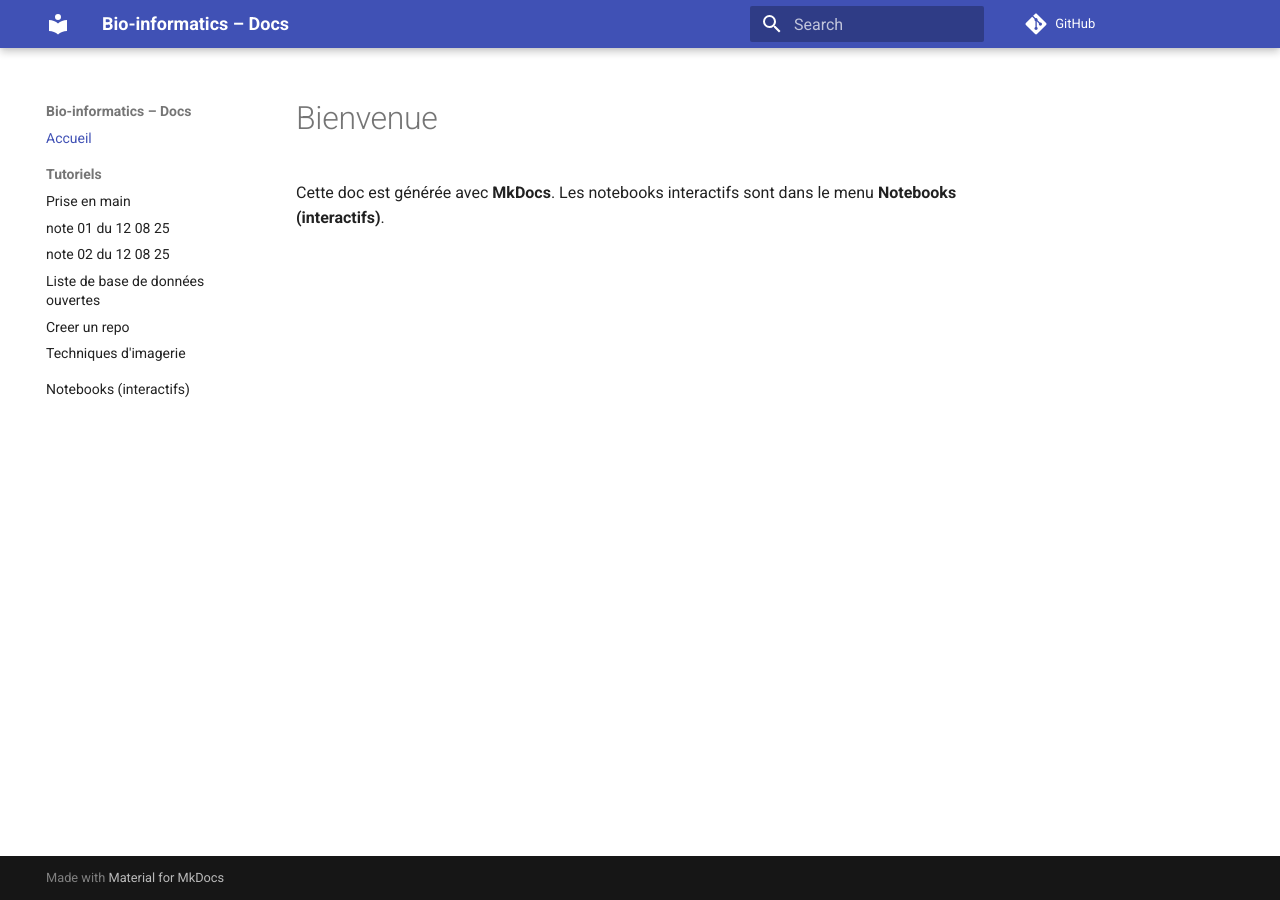
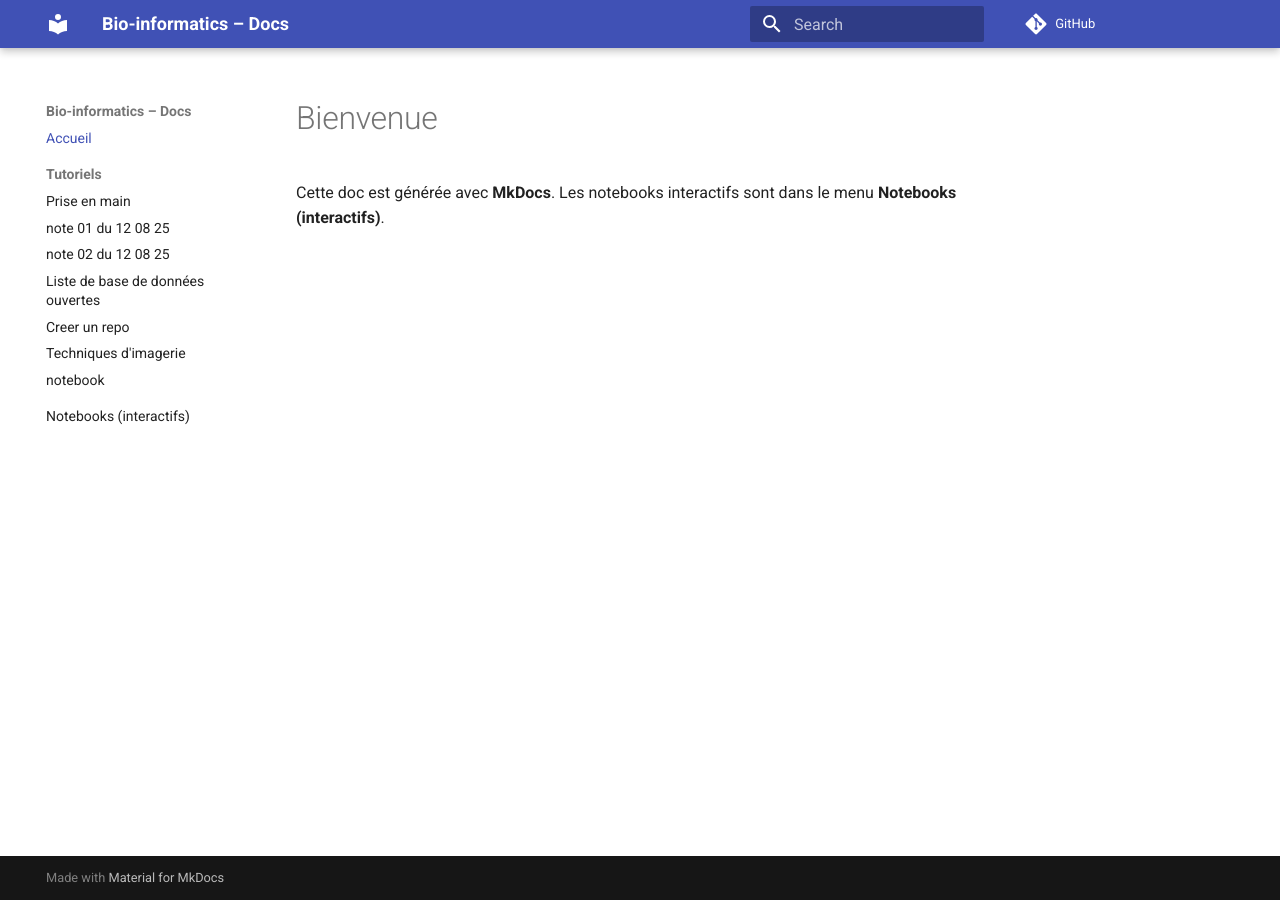
Before and after one commit to maximedieudonne/BioInformatic_Notebooks, an MkDocs documentation site: the page built from docs/index.md, in a window 1280 px wide. Built offline with MkDocs 1.6.1 and Material for MkDocs 9.7.7, drawn with Linux system fonts in a browser that asks for light colours; comment, search, counter and statistics services are not loaded.

Commit message:
test local build push

```diff
--- a/mkdocs.yml
+++ b/mkdocs.yml
@@ -18,4 +18,5 @@ nav:
       - Liste de base de données ouvertes : tutos/base_donnees_ouvertes.md
       - Creer un repo : tutos/coockie_cutter.md
       - Techniques d'imagerie : tutos/techniques_imagerie.md
+      - notebook : notebooks/index.html
   - Notebooks (interactifs): notebooks/index.html   # sous-site Jupyter Book
```
